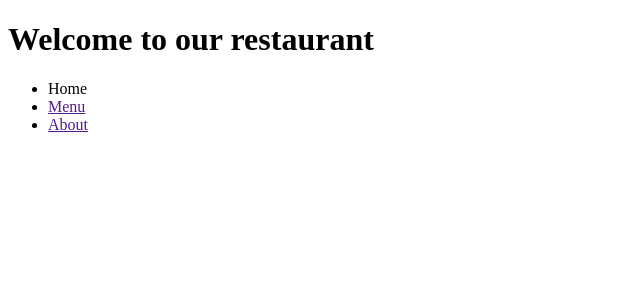
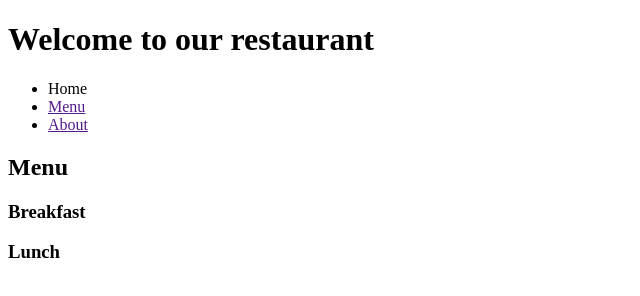
Before and after one commit to Gravebird/midterm, a plain HTML site: page index.html in a window 1280 px wide. Shown: the whole page, without its empty margins (0-640 px from the left). Drawn offline with Linux system fonts and the light colour scheme.

Commit message:
add headings

```diff
--- a/index.html
+++ b/index.html
@@ -20,5 +20,14 @@
       </ul>
     </nav>
 
+    <section>
+      <h2>Menu</h2>
+
+      <h3>Breakfast</h3>
+
+      <h3>Lunch</h3>
+
+    </section>
+
   </body>
 </html>
```
